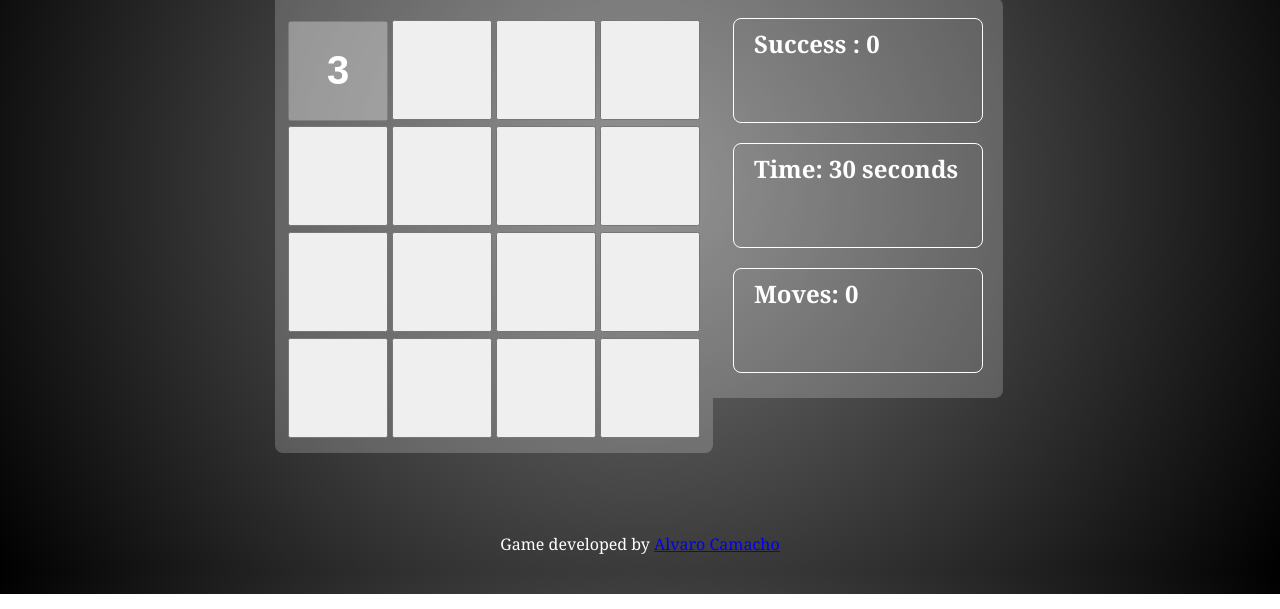
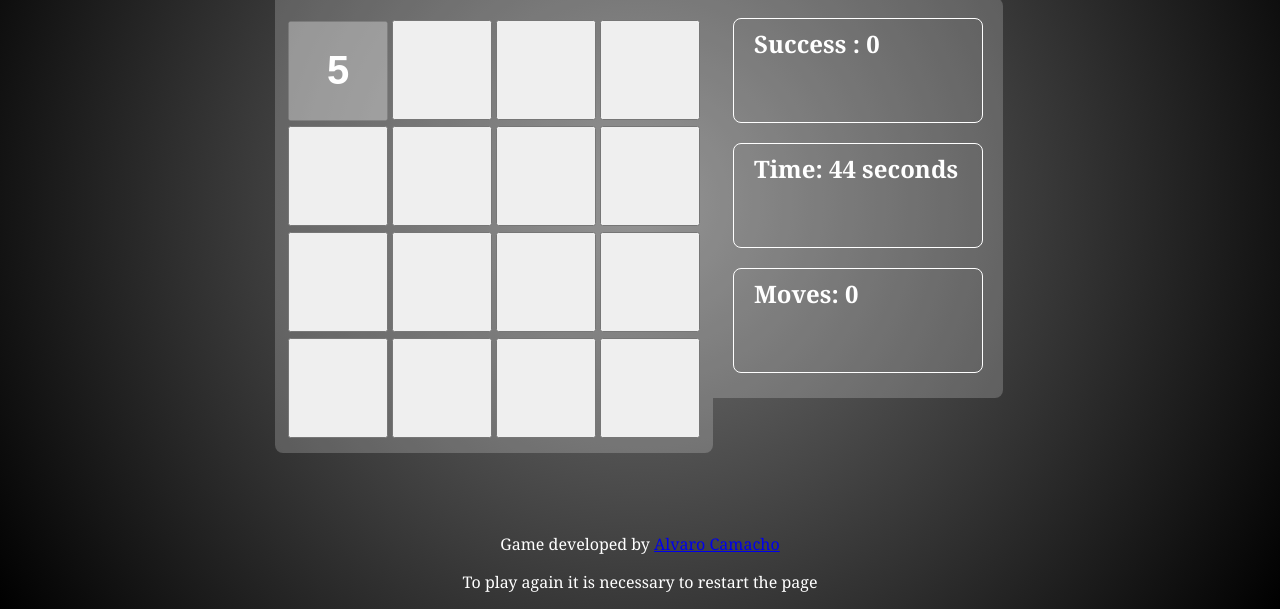
Before and after one commit to iCaaamz/MemoGame, a plain HTML site: page index.html in a window 1280 px wide. Both pictures are taken after a click on the button 338 px from the left and 275 px from the top of the page. Shown: the part 206-815 px from the top of the page. Drawn offline with Linux system fonts and the light colour scheme.

Commit message:
finish game

```diff
--- a/assets/app.js
+++ b/assets/app.js
@@ -6,21 +6,45 @@ let firstresult = null;
 let secondresult = null;
 let moves =0;
 let succes =0;
-
+let timer = false;
+let timerStarts =45;
+let tempo = 45;
+let regressivetimeid = null;
 //pointing to html document
 let showMoves = document.getElementById(`moves`);
-let showSuccess = document.getElementById(`success`)
+let showSuccess = document.getElementById(`success`);
+let showTime = document.getElementById(`timeremaining`);
 //aleatory numbers
 let numbers = [1,1,2,2,3,3,4,4,5,5,6,6,7,7,8,8];
 numbers = numbers.sort(()=>{return Math.random()-0.5});
 console.log(numbers);
+//Functions
+function counttimer(){
+    regressivetimeid = setInterval(()=>{
+        showTime.innerHTML = `Time: ${tempo} seconds`
+        tempo--;
+        if(tempo < 0){
+            clearInterval(regressivetimeid);
+            blockcards(numbers);
+        }
+    },1000, tempo)
+}
+function blockcards(){
+    for (let i = 0; i<=15; i++){
+        let blockcard = document.getElementById(i);
+        blockcard.innerHTML =numbers[i];
+        blockcard.disabled = true;
+    }
+}
 
 //Function primary
 function unlock(id){
-    unlockcards++;
-    console.log(unlockcards);
 
-    if(unlockcards == 1){
+    if(timer == false){
+        counttimer();
+        timer = true;
+    }
+    if(unlockcards == 0){
         //show first number
         card1 = document.getElementById(id);
         firstresult = numbers[id];
@@ -28,18 +52,24 @@ function unlock(id){
 
         //disable first button
         card1.disabled = true;
-    }else if (unlockcards == 2){
-        //sow second number
+        unlockcards++;
+
+        firstID = id;
+    }else if (unlockcards == 1){
+        //show second number
         card2 = document.getElementById(id);
         secondresult = numbers [id];
         card2.innerHTML = secondresult;
 
         //disable second botton
         card2.disabled = true;
+        unlockcards++;
+
+        secondID = id;
 
         //Increase moves
         moves++;
-        showMoves.innerHTML = `Movimientos: ${moves}`;
+        showMoves.innerHTML = `Moves: ${moves}`;
 
         if(firstresult == secondresult){
             //return 0 counter unlockcards
@@ -49,7 +79,21 @@ function unlock(id){
             succes++;
             showSuccess.innerHTML= `Success: ${succes}`;
 
+            if(succes == 8){
+                clearInterval(regressivetimeid)
+                showSuccess.innerHTML = `Success: ${succes} OMG!!`;
+                showTime.innerHTML = `Great! Only it only took you ${timerStarts-timer} seconds to resolve!`
+                showMoves.innerHTML = `Moves: ${moves} OMG!!`;
+            }
+        }else{
+            //show for a moment the values and return to block
+            setTimeout(()=>{
+                card1.innerHTML = ' ';
+                card2.innerHTML = ' ';
+                card1.disabled = false;
+                card2.disabled = false;
+                unlockcards = 0;
+            }, 800)
         }
     }
-
 }
--- a/index.html
+++ b/index.html
@@ -13,39 +13,40 @@
             <h1>MemoGame</h1>
             <table>
                 <tr>
+                    <td><button id="0" onclick="unlock(0)"></button></td>
                     <td><button id="1" onclick="unlock(1)"></button></td>
                     <td><button id="2" onclick="unlock(2)"></button></td>
                     <td><button id="3" onclick="unlock(3)"></button></td>
-                    <td><button id="4" onclick="unlock(4)"></button></td>
                 </tr>
                 <tr>
+                    <td><button id="4" onclick="unlock(4)"></button></td>
                     <td><button id="5" onclick="unlock(5)"></button></td>
                     <td><button id="6" onclick="unlock(6)"></button></td>
                     <td><button id="7" onclick="unlock(7)"></button></td>
-                    <td><button id="8" onclick="unlock(8)"></button></td>
                 </tr>
                 <tr>
-                    <td><button id="9" onclick="unlock(9)"></button></td>
+                    <td><button id="8" onclick="unlock(8)"></button></td>
+                    <td><button id="9"onclick="unlock(9)"></button></td>
                     <td><button id="10"onclick="unlock(10)"></button></td>
                     <td><button id="11"onclick="unlock(11)"></button></td>
-                    <td><button id="12"onclick="unlock(12)"></button></td>
                 </tr>
                 <tr>
+                    <td><button id="12" onclick="unlock(12)"></button></td>
                     <td><button id="13" onclick="unlock(13)"></button></td>
                     <td><button id="14" onclick="unlock(14)"></button></td>
                     <td><button id="15" onclick="unlock(15)"></button></td>
-                    <td><button id="16" onclick="unlock(16)"></button></td>
                 </tr>
             </table>
         </section>
         <section class="section2">
             <h2 id= "success" class="stats">Success : 0</h2>
-            <h2 id= "timeremaining" class="stats">Time: 30 seconds</h2>
+            <h2 id= "timeremaining" class="stats">Time: 45 seconds</h2>
             <h2 id= "moves" class="stats">Moves: 0</h2>
         </section>
     </main>
     <footer>
         <p>Game developed by <a href="https://www.linkedin.com/in/camacho-alvaro">Alvaro Camacho</a></p>
+        <p>To play again it is necessary to restart the page</p>
     </footer>
 
     <script src="assets/app.js"></script>
```
